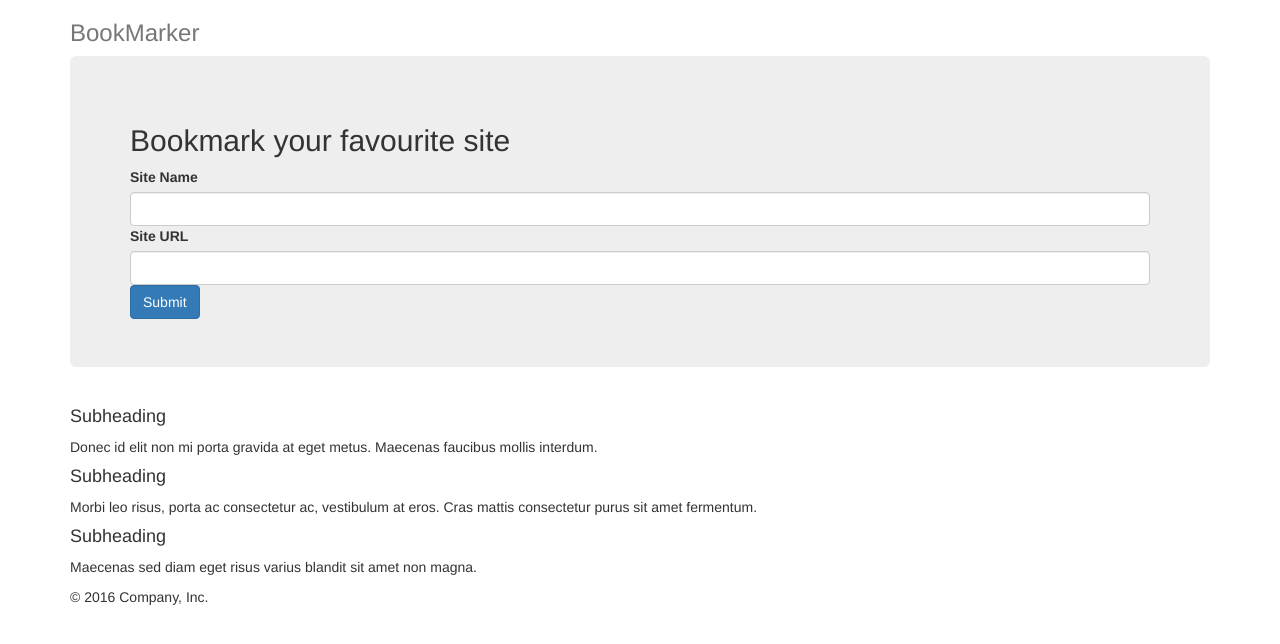
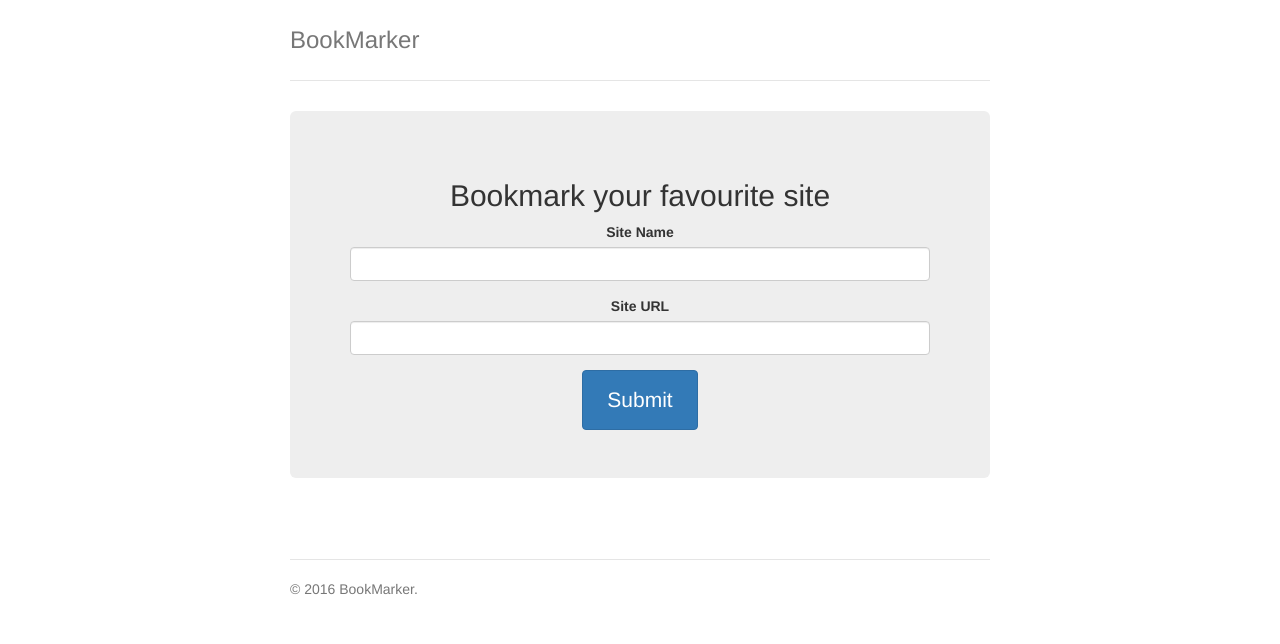
Before and after one commit to Neniah/bookmarker, a plain HTML site: page index.html in a window 1280 px wide. Drawn offline with nearby package versions, Linux system fonts and the light colour scheme.

Commit message:
Adding jquery and some style

```diff
--- /dev/null
+++ b/css/style.css
@@ -0,0 +1,79 @@
+/* Space out content a bit */
+body {
+  padding-top: 20px;
+  padding-bottom: 20px;
+}
+
+/* Everything but the jumbotron gets side spacing for mobile first views */
+.header,
+.marketing,
+.footer {
+  padding-right: 15px;
+  padding-left: 15px;
+}
+
+/* Custom page header */
+.header {
+  padding-bottom: 20px;
+  border-bottom: 1px solid #e5e5e5;
+}
+/* Make the masthead heading the same height as the navigation */
+.header h3 {
+  margin-top: 0;
+  margin-bottom: 0;
+  line-height: 40px;
+}
+
+/* Custom page footer */
+.footer {
+  padding-top: 19px;
+  color: #777;
+  border-top: 1px solid #e5e5e5;
+}
+
+/* Customize container */
+@media (min-width: 768px) {
+  .container {
+    max-width: 730px;
+  }
+}
+.container-narrow > hr {
+  margin: 30px 0;
+}
+
+/* Main marketing message and sign up button */
+.jumbotron {
+  text-align: center;
+  border-bottom: 1px solid #e5e5e5;
+}
+.jumbotron .btn {
+  padding: 14px 24px;
+  font-size: 21px;
+}
+
+/* Supporting marketing content */
+.marketing {
+  margin: 40px 0;
+}
+.marketing p + h4 {
+  margin-top: 28px;
+}
+
+/* Responsive: Portrait tablets and up */
+@media screen and (min-width: 768px) {
+  /* Remove the padding we set earlier */
+  .header,
+  .marketing,
+  .footer {
+    padding-right: 0;
+    padding-left: 0;
+  }
+  /* Space out the masthead */
+  .header {
+    margin-bottom: 30px;
+  }
+  /* Remove the bottom border on the jumbotron for visual effect */
+  .jumbotron {
+    border-bottom: 0;
+  }
+}
--- a/index.html
+++ b/index.html
@@ -10,6 +10,7 @@
 
     <!-- Bootstrap core CSS -->
     <link href="css/bootstrap.min.css" rel="stylesheet">
+    <link href="css/style.css" rel="stylesheet">
 
   </head>
 
@@ -26,11 +27,11 @@
       <div class="jumbotron">
         <h2>Bookmark your favourite site</h2>
         <form id="myform">
-          <div class="from-group">
+          <div class="form-group">
             <label for="">Site Name</label>
             <input type="text" class="form-control" id="siteName">
           </div>
-          <div class="from-group">
+          <div class="form-group">
             <label for="">Site URL</label>
             <input type="text" class="form-control" id="siteUrl">
           </div>
@@ -40,25 +41,18 @@
 
       <div class="row marketing">
         <div class="col-lg-12">
-          <h4>Subheading</h4>
-          <p>Donec id elit non mi porta gravida at eget metus. Maecenas faucibus mollis interdum.</p>
-
-          <h4>Subheading</h4>
-          <p>Morbi leo risus, porta ac consectetur ac, vestibulum at eros. Cras mattis consectetur purus sit amet fermentum.</p>
-
-          <h4>Subheading</h4>
-          <p>Maecenas sed diam eget risus varius blandit sit amet non magna.</p>
+          <div id="bookmarksresults"></div>
         </div>
       </div>
 
       <footer class="footer">
-        <p>&copy; 2016 Company, Inc.</p>
+        <p>&copy; 2016 BookMarker.</p>
       </footer>
 
     </div> <!-- /container -->
 
-
-    <!-- IE10 viewport hack for Surface/desktop Windows 8 bug -->
-    <script src="../../assets/js/ie10-viewport-bug-workaround.js"></script>
+    <script src="js/bootstrap.min.js"></script>
+    <script src="https://ajax.googleapis.com/ajax/libs/jquery/3.1.1/jquery.min.js"></script>
+    <script src="js/main.js"></script>
   </body>
 </html>
```
